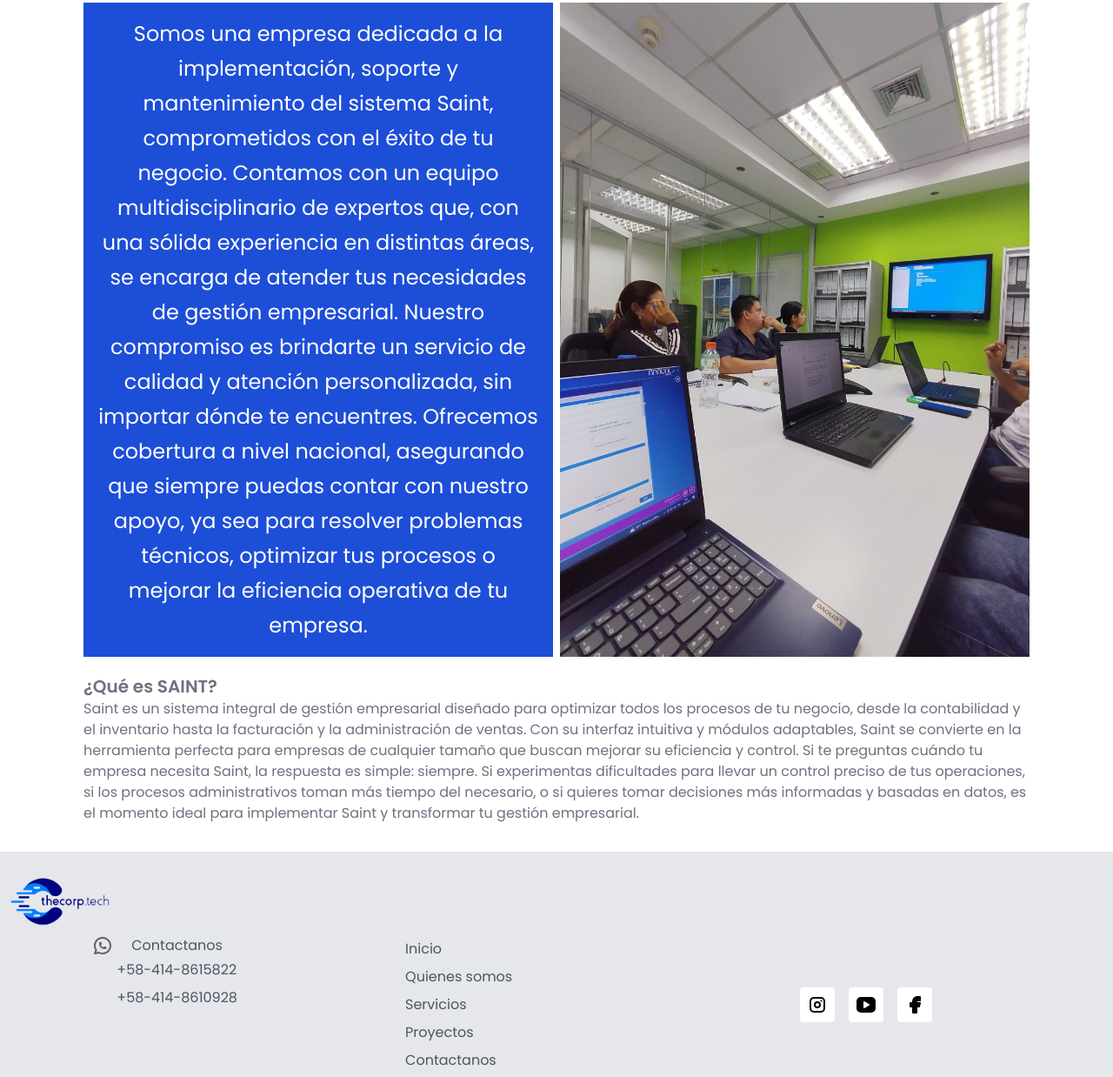
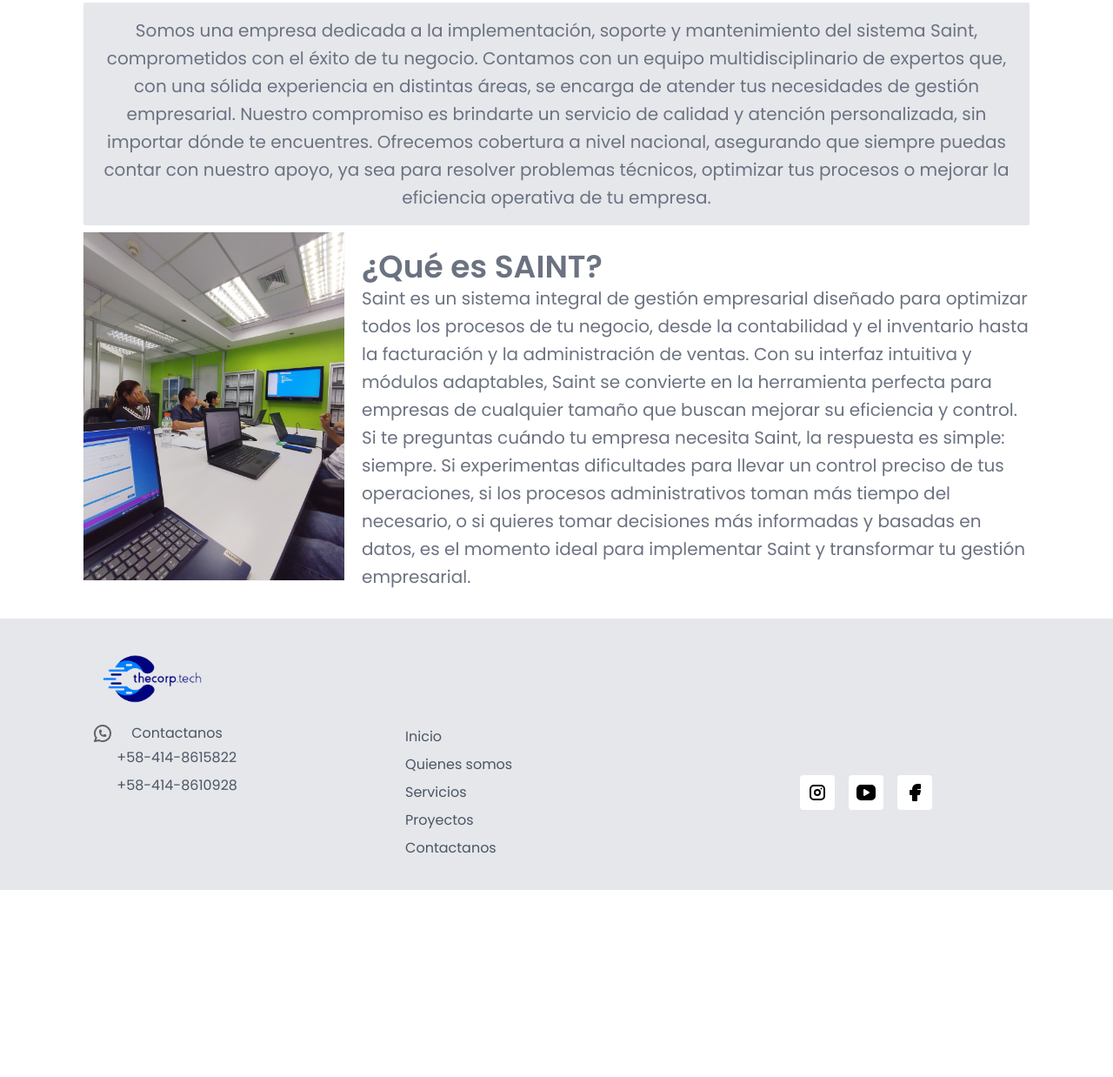
Before and after one commit to emilmarcuarez/SAINTPZO, a website: page quienessomos.html in a window 1280 px wide. Shown: the part 689-1927 px from the top of the page at 87% size. After the commit the page ends 1712 px from the top, so only its background shows below. Drawn offline with Linux system fonts and the light colour scheme.

Commit message:
escala de grises en la pagina de quienes somos

```diff
--- a/quienessomos.html
+++ b/quienessomos.html
@@ -13,7 +13,7 @@
 <!--Menu-->
 <nav class="bg-gray-200 border-gray-200 m-auto">
     <div class="max-w-full lg:max-w-[85%] flex flex-wrap items-center justify-between mx-auto p-3">
-      <a href="https://flowbite.com/" class="flex items-center space-x-3 rtl:space-x-reverse">
+      <a href="index.html" class="flex items-center space-x-3 rtl:space-x-reverse">
           <img src="img/logoazul.webp" class="h-14" alt="thecorp Logo" />
           <img src="img/logoletras.webp" class="h-12" alt="thecorp Logo" />
       </a>
@@ -46,15 +46,15 @@
   </nav>
 <!--Fin del Menu-->
 <div class="background flex justify-between md:flex-row flex-col">
-    <div class="max-w-[85%] flex flex-wrap justify-start mx-auto pt-9">
-        <div class="max-w-[85%] mx-auto tabla">
+    <div class="max-w-[85%] md:max-w-[71%] flex flex-wrap justify-start mx-auto pt-9">
+        <div class="max-w-[85%] md:max-w-[71%] mx-auto tabla">
             <h1 class="text-white font-bold text-3xl md:text-5xl escribir">Quienes somos</h1>
             <div>
                   <p class="text-white text-xl md:text-2xl pt-8">Transformamos tus procesos con soluciones eficientes y soporte técnico especializado optimizando la gestión empresarial para tu éxito.</p>
             </div>
 
         </div>
-        <div>
+        <div class="flex justify-center items-center w-full">
             <img src="img/saintb.png" alt="" class="opacity-10 md:h-[10rem] xl:h-[26rem]">
         </div>
     </div>
@@ -64,21 +64,26 @@
 </div>
 
 <div class="max-w-[85%] flex flex-wrap justify-start mx-auto pt-9">
-  <div class="grid md:grid-cols-2 gap-2">
-    <div class="bg-blue-700 flex justify-center">
-      <div class="md:w-full p-4 flex flex-col justify-center items-center">
+  <div class=" md:grid md:grid-rwos-2 gap-2">
+   <!-- <div class="flex justify-center rounded-sm shadow-md  shadow-gray-500" style="background: #0575E6; background: -webkit-linear-gradient(to right, #021B79, #0575E6); background: linear-gradient(to right, #021B79, #0575E6);">-->
+    <div class="flex justify-center rounded-sm bg-gray-200" >
+    <div class="md:w-full p-4 flex flex-col justify-center items-center">
 
 
-      <p class="text-white  xl:text-2xl flex justify-center md:text-center xl:leading-10">Somos una empresa dedicada a la implementación, soporte y mantenimiento del sistema Saint, comprometidos con el éxito de tu negocio. Contamos con un equipo multidisciplinario de expertos que, con una sólida experiencia en distintas áreas, se encarga de atender tus necesidades de gestión empresarial. Nuestro compromiso es brindarte un servicio de calidad y atención personalizada, sin importar dónde te encuentres. Ofrecemos cobertura a nivel nacional, asegurando que siempre puedas contar con nuestro apoyo, ya sea para resolver problemas técnicos, optimizar tus procesos o mejorar la eficiencia operativa de tu empresa.</p>
+      <p class="text-gray-500  xl:text-xl flex justify-center md:text-center xl:leading-8">Somos una empresa dedicada a la implementación, soporte y mantenimiento del sistema Saint, comprometidos con el éxito de tu negocio. Contamos con un equipo multidisciplinario de expertos que, con una sólida experiencia en distintas áreas, se encarga de atender tus necesidades de gestión empresarial. Nuestro compromiso es brindarte un servicio de calidad y atención personalizada, sin importar dónde te encuentres. Ofrecemos cobertura a nivel nacional, asegurando que siempre puedas contar con nuestro apoyo, ya sea para resolver problemas técnicos, optimizar tus procesos o mejorar la eficiencia operativa de tu empresa.</p>
     </div>
     </div>
-    <div>
-      <img src="img/trabajo.jpeg" alt="trabajo" class="h-full">
+    <div class="md:flex gap-5">
+      <img src="img/trabajo.jpeg" alt="trabajo" class="h-full md:h-[25rem] shadow-sm">
+      <div>
+        <h2 class="pt-5 text-xl font-bold text-gray-500 md:text-4xl">¿Qué es SAINT?</h2>
+      <p class="text-gray-500 md:text-xl  xl:leading-8">Saint es un sistema integral de gestión empresarial diseñado para optimizar todos los procesos de tu negocio, desde la contabilidad y el inventario hasta la facturación y la administración de ventas. Con su interfaz intuitiva y módulos adaptables, Saint se convierte en la herramienta perfecta para empresas de cualquier tamaño que buscan mejorar su eficiencia y control. Si te preguntas cuándo tu empresa necesita Saint, la respuesta es simple: siempre. Si experimentas dificultades para llevar un control preciso de tus operaciones, si los procesos administrativos toman más tiempo del necesario, o si quieres tomar decisiones más informadas y basadas en datos, es el momento ideal para implementar Saint y transformar tu gestión empresarial.</p>
+      </div>
+
     </div>
   </div>
 
-    <h2 class="pt-5 text-xl font-bold text-gray-500">¿Qué es SAINT?</h2>
-    <p class="text-gray-500">Saint es un sistema integral de gestión empresarial diseñado para optimizar todos los procesos de tu negocio, desde la contabilidad y el inventario hasta la facturación y la administración de ventas. Con su interfaz intuitiva y módulos adaptables, Saint se convierte en la herramienta perfecta para empresas de cualquier tamaño que buscan mejorar su eficiencia y control. Si te preguntas cuándo tu empresa necesita Saint, la respuesta es simple: siempre. Si experimentas dificultades para llevar un control preciso de tus operaciones, si los procesos administrativos toman más tiempo del necesario, o si quieres tomar decisiones más informadas y basadas en datos, es el momento ideal para implementar Saint y transformar tu gestión empresarial.</p>
+
 </div>
 
 
@@ -86,7 +91,7 @@
 
 <!--FOOTER-->
 <div class="bg-gray-200 pt-4 mt-8 pb-8 md:px-3">
-  <div class="flex md:justify-start  justify-center items-center">
+  <div class="max-w-full lg:max-w-[85%] flex flex-wrap items-center justify-center md:justify-between mx-auto p-3">
     <img src="img/logocolor.webp" alt="logo" class="h-[5rem] object-cover">
   </div>
 
```
Also changed, not shown: contacto.html (+1 -1 lines), index.html (+1 -1 lines), proyectos.html (+7 -7 lines), servicios.html (+5 -5 lines), css/style.css.
